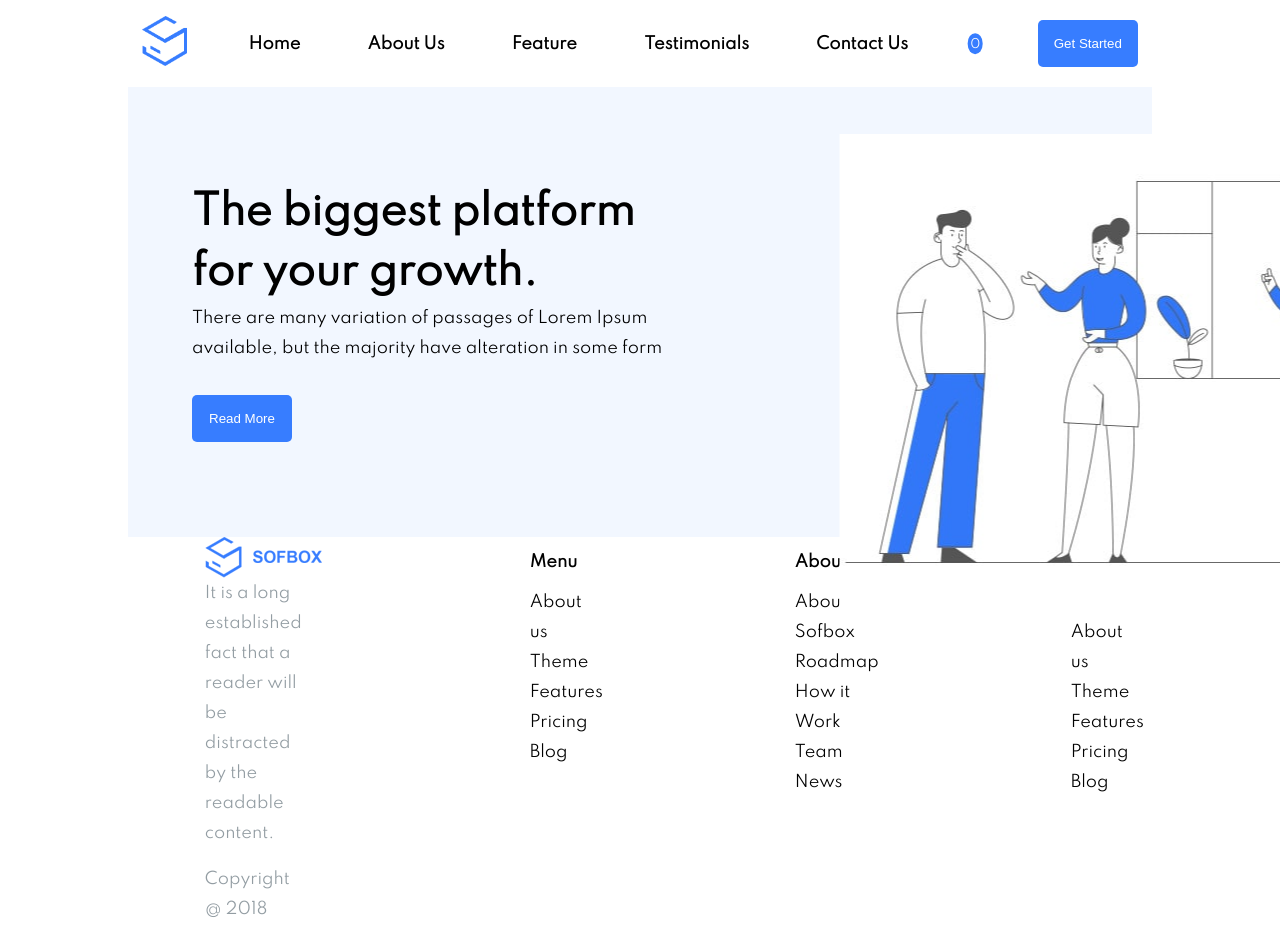
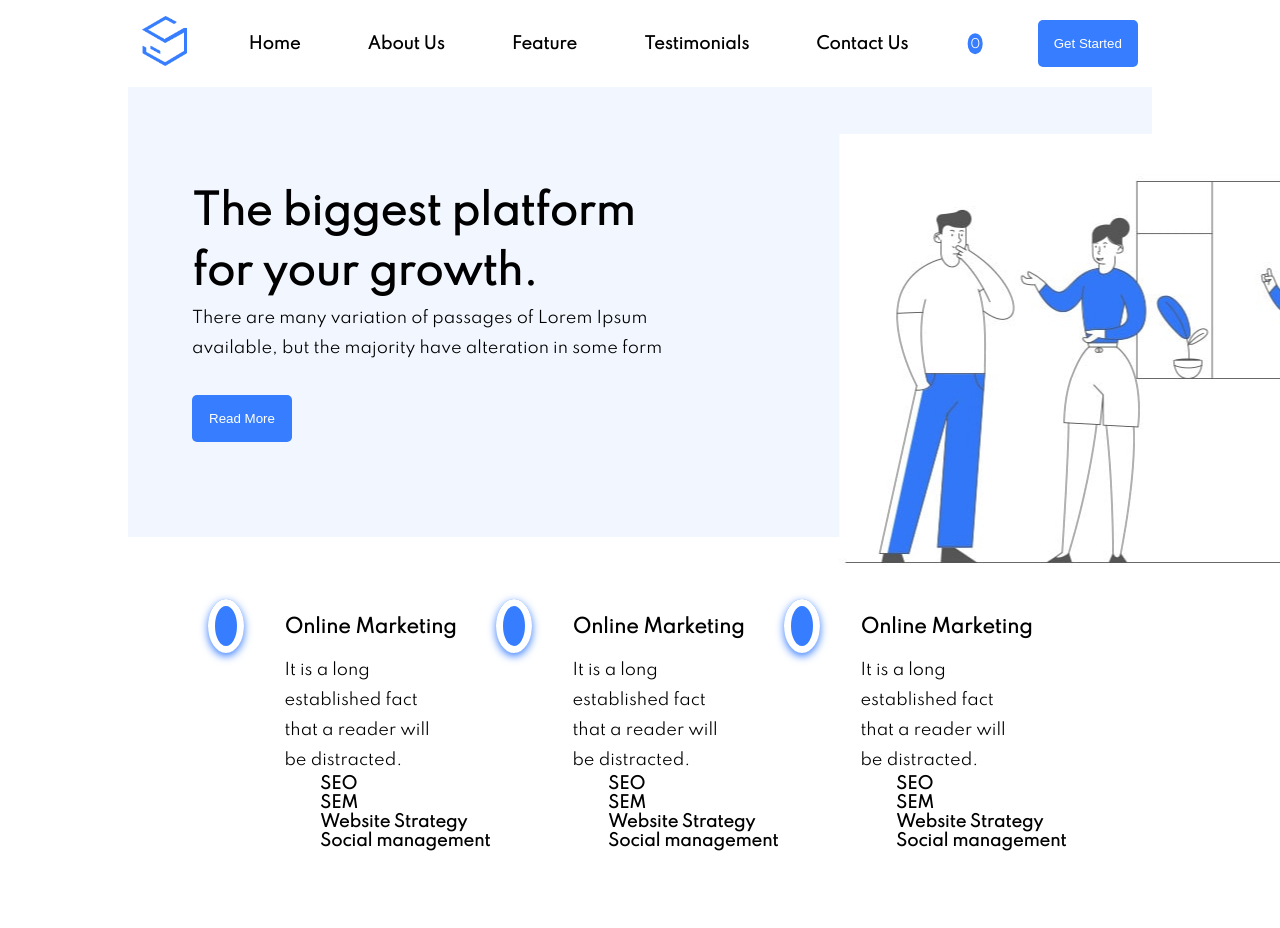
Before and after one commit to PaoloPascucci/proj-html-vuejs, a Vue app: page / in a window 1280 px wide. Shown: the top 928 px of the page. Built offline with nearby package versions, Linux system fonts and the light colour scheme; the HTML template or start-up script is replaced by a standard one.

Commit message:
Add info hero

```diff
--- a/src/components/siteMain.vue
+++ b/src/components/siteMain.vue
@@ -13,7 +13,73 @@
         <img src="../assets/508.jpeg" alt="" />
       </div>
     </section>
-    <section></section>
+    <section class="content">
+      <div class="container">
+        <div class="Cont">
+          <div class="Cont_Up">
+            <div class="pc">
+              <i class="fas fa-desktop"></i>
+            </div>
+            <div class="pc_text">
+              <h3>Online Marketing</h3>
+              <p>
+                It is a long established fact that a reader will be distracted.
+              </p>
+            </div>
+          </div>
+          <div class="Cont_Down">
+            <ul>
+              <li><i class="fas fa-check"></i> SEO</li>
+              <li><i class="fas fa-check"></i> SEM</li>
+              <li><i class="fas fa-check"></i> Website Strategy</li>
+              <li><i class="fas fa-check"></i> Social management</li>
+            </ul>
+          </div>
+        </div>
+        <div class="Cont">
+          <div class="Cont_Up">
+            <div class="pc">
+              <i class="fas fa-desktop"></i>
+            </div>
+            <div class="pc_text">
+              <h3>Online Marketing</h3>
+              <p>
+                It is a long established fact that a reader will be distracted.
+              </p>
+            </div>
+          </div>
+          <div class="Cont_Down">
+            <ul>
+              <li><i class="fas fa-check"></i> SEO</li>
+              <li><i class="fas fa-check"></i> SEM</li>
+              <li><i class="fas fa-check"></i> Website Strategy</li>
+              <li><i class="fas fa-check"></i> Social management</li>
+            </ul>
+          </div>
+        </div>
+        <div class="Cont">
+          <div class="Cont_Up">
+            <div class="pc">
+              <i class="fas fa-desktop"></i>
+            </div>
+            <div class="pc_text">
+              <h3>Online Marketing</h3>
+              <p>
+                It is a long established fact that a reader will be distracted.
+              </p>
+            </div>
+          </div>
+          <div class="Cont_Down">
+            <ul>
+              <li><i class="fas fa-check"></i> SEO</li>
+              <li><i class="fas fa-check"></i> SEM</li>
+              <li><i class="fas fa-check"></i> Website Strategy</li>
+              <li><i class="fas fa-check"></i> Social management</li>
+            </ul>
+          </div>
+        </div>
+      </div>
+    </section>
     <section></section>
     <section></section>
     <section></section>
@@ -29,7 +95,7 @@ export default {};
 .hero {
   display: flex;
   flex-direction: row;
-  background-color: #F2F7FF;
+  background-color: #f2f7ff;
   height: 450px;
   .hero_text {
     display: flex;
@@ -65,4 +131,46 @@ export default {};
     }
   }
 }
+.content {
+  .container {
+    display: flex;
+    flex-direction: row;
+    margin: 5rem;
+    .Cont_Up {
+      display: flex;
+      flex-direction: row;
+      .pc {
+        .fa-desktop {
+          padding: 0.7rem;
+          background-color: #377dff;
+          border: solid 7px white;
+          border-radius: 50%;
+          color: white;
+          box-shadow: 0px 3px 8px #377dff;
+          margin-right: 2.5rem;
+        }
+      }
+      .pc_text{
+        p{
+          padding-top: 1rem;
+          width: 80%;
+          line-height: 30px;
+        }
+      }
+    }
+    .Cont_Down {
+      ul {
+        margin-left: 5rem;
+        li {
+          list-style: none;
+          font-weight: bold;
+          .fa-check {
+            color: #377dff;
+            margin: 1rem;
+          }
+        }
+      }
+    }
+  }
+}
 </style>
```
